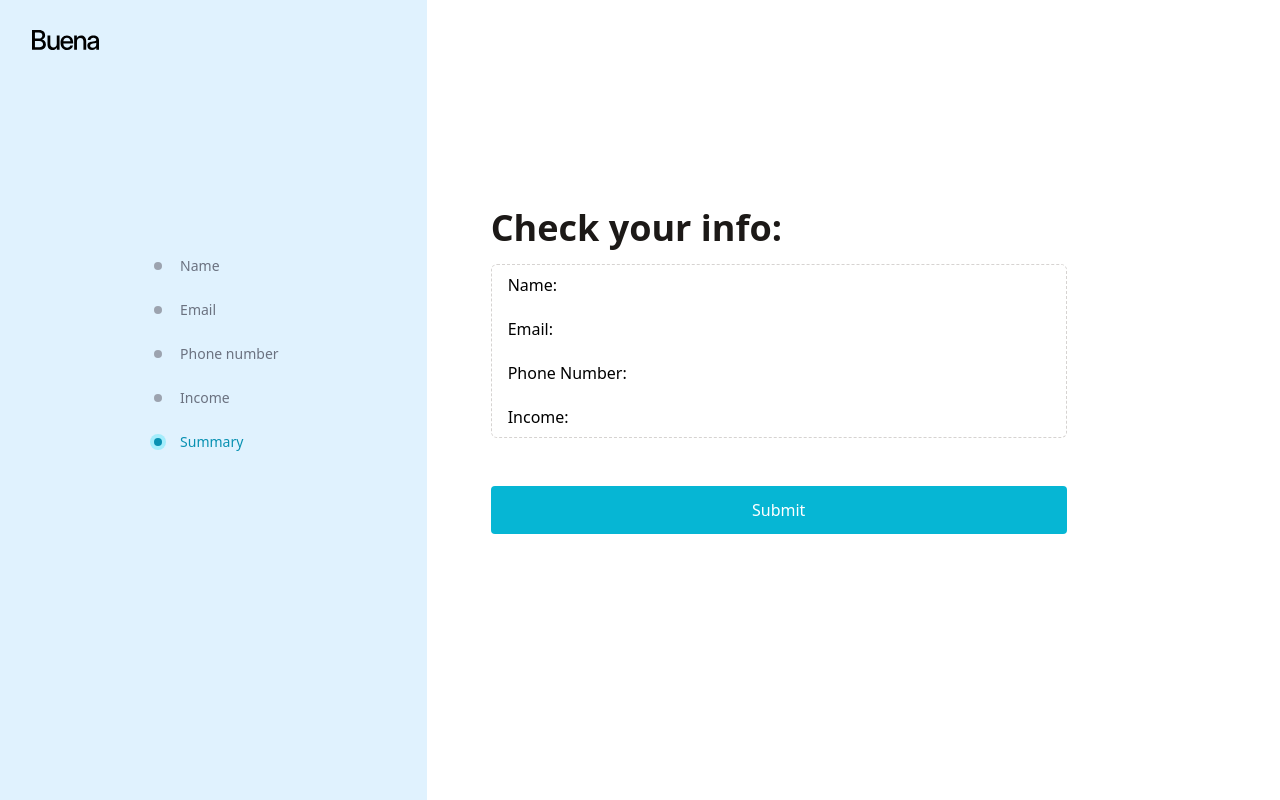
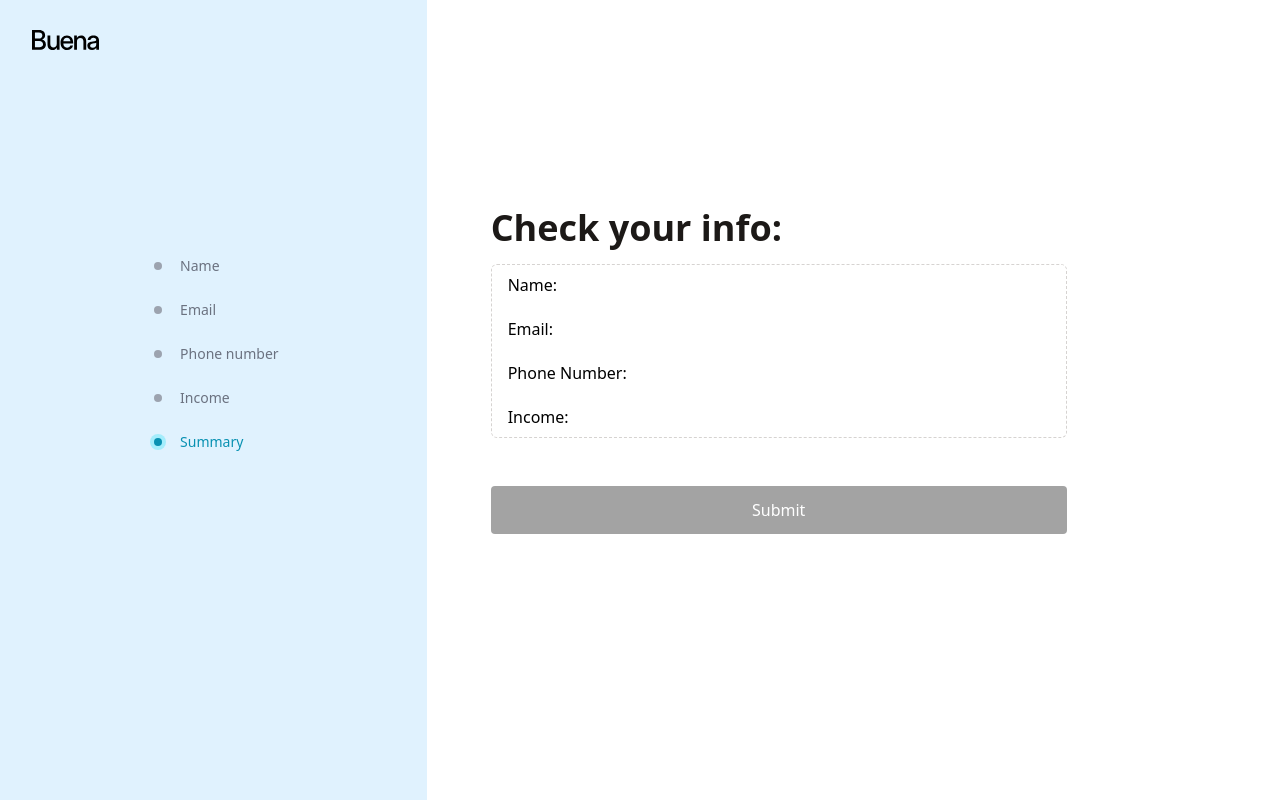
Before and after one commit to ikorotkaya/buena-onboarding, a React (Vite) app: page /onboarding/summary in a window 1280 px wide. Built offline with nearby package versions, Linux system fonts and the light colour scheme.

Commit message:
Move button components to a folder, fix submit button state

```diff
--- a/src/OnboardingLayout.tsx
+++ b/src/OnboardingLayout.tsx
@@ -1,7 +1,7 @@
 import { Outlet } from "react-router-dom";
 import Sidebar from "./components/Sidebar";
 import Navbar from "./components/OnboardingNavbar";
-import NextButton from "./components/NextButton";
+import NextButton from "./components/buttons/NextButton";
 import { useOnboardingStore } from "./store";
 import { useEffect } from "react";
 import ONBOARDING_PAGES from "../onboarding-pages.json";
--- a/src/components/OnboardingNavbar.tsx
+++ b/src/components/OnboardingNavbar.tsx
@@ -1,7 +1,7 @@
 import { Link } from "react-router-dom";
 import { pages } from "../utils/onboarding-routing";
 import { useOnboardingStore } from "../store";
-import SecondaryButton from "./SecondaryButton";
+import SecondaryButton from "./buttons/SecondaryButton";
 import { useState, useEffect } from "react";
 import logo from "../icons/logo.svg";
 
--- a/src/components/AnimatedPrimaryButton.tsx
+++ b/src/components/buttons/AnimatedPrimaryButton.tsx
@@ -5,13 +5,15 @@ interface AnimatedPrimaryButtonProps {
   textId: string;
   buttonText: string;
   className?: string;
+  disabled?: boolean;
 }
 
-export default function t({
+export default function AnimatedPrimaryButton({
   link,
   textId,
   buttonText,
-  className = ""
+  className = "",
+  disabled = false
 }: AnimatedPrimaryButtonProps) {
   return (
     <>
@@ -20,7 +22,10 @@ export default function t({
         data-testid={textId}
         className={`relative w-full inline-flex items-center justify-center
           px-6 py-3 overflow-hidden font-medium transition duration-300 ease-out
-          bg-cyan-500 rounded text-white group ${className}`}
+          bg-cyan-500 rounded text-white group ${className}
+          ${
+            disabled ? "bg-neutral-400 pointer-events-none" : "cursor-pointer"
+          }`}
       >
         <span
           className="absolute inset-0 flex items-center justify-center w-full h-full
--- a/src/components/NextButton.tsx
+++ b/src/components/buttons/NextButton.tsx
@@ -1,8 +1,8 @@
 import { Link } from "react-router-dom";
-import { pages } from "../utils/onboarding-routing";
+import { pages } from "../../utils/onboarding-routing";
 import { useEffect, useState } from "react";
-import { useOnboardingStore } from "../store";
-import ArrowRightIcon from "./ArrowRightIcon";
+import { useOnboardingStore } from "../../store";
+import ArrowRightIcon from "../ArrowRightIcon";
 
 type NextButtonProps = {
   className?: string;
--- a/src/pages/HomePage.tsx
+++ b/src/pages/HomePage.tsx
@@ -1,6 +1,6 @@
 import Headline from "../components/Headline";
 import Subheadline from "../components/Subheadline";
-import AnimatedPrimaryButton from "../components/AnimatedPrimaryButton";
+import AnimatedPrimaryButton from "../components/buttons/AnimatedPrimaryButton";
 import ONBOARDING_STEPS from "../../onboarding-pages.json";
 
 export default function HomePage() {
--- a/src/pages/onboarding/Email.tsx
+++ b/src/pages/onboarding/Email.tsx
@@ -1,5 +1,5 @@
 import { useEffect } from "react";
-import NextButton from "../../components/NextButton";
+import NextButton from "../../components/buttons/NextButton";
 import { useOnboardingStore } from "../../store";
 import TextInput from "../../components/TextInput";
 import Headline from "../../components/Headline";
--- a/src/pages/onboarding/Income.tsx
+++ b/src/pages/onboarding/Income.tsx
@@ -1,5 +1,5 @@
 import React, { useEffect } from "react";
-import NextButton from "../../components/NextButton";
+import NextButton from "../../components/buttons/NextButton";
 import { useOnboardingStore } from "../../store";
 import Headline from "../../components/Headline";
 
--- a/src/pages/onboarding/Name.tsx
+++ b/src/pages/onboarding/Name.tsx
@@ -1,5 +1,5 @@
 import { useEffect } from "react";
-import NextButton from "../../components/NextButton";
+import NextButton from "../../components/buttons/NextButton";
 import { useOnboardingStore } from "../../store";
 import TextInput from "../../components/TextInput";
 import Headline from "../../components/Headline";
--- a/src/pages/onboarding/PhoneNumber.tsx
+++ b/src/pages/onboarding/PhoneNumber.tsx
@@ -1,5 +1,5 @@
 import { useEffect } from "react";
-import NextButton from "../../components/NextButton";
+import NextButton from "../../components/buttons/NextButton";
 import { useOnboardingStore } from "../../store";
 import TextInput from "../../components/TextInput";
 import Headline from "../../components/Headline";
--- a/src/pages/onboarding/Summary.tsx
+++ b/src/pages/onboarding/Summary.tsx
@@ -1,9 +1,20 @@
 import { useOnboardingStore } from "../../store";
 import Headline from "../../components/Headline";
-import AnimatedPrimaryButton from "../../components/AnimatedPrimaryButton";
+import AnimatedPrimaryButton from "../../components/buttons/AnimatedPrimaryButton";
+import ONBOARDING_PAGES from "../../../onboarding-pages.json";
+import { OnboardingStore } from "../../store";
 
 export default function Summary() {
   const { name, email, phoneNumber, income } = useOnboardingStore();
+  const onboardingStore = useOnboardingStore();
+
+  const validityStoreKeys = ONBOARDING_PAGES.filter(
+    (step) => step.storeKey
+  ).map((step) => step.storeKey);
+
+  const buttonEnabled = validityStoreKeys.every(
+    (storeKey) => onboardingStore[storeKey as keyof OnboardingStore]
+  );
 
   return (
     <div className="flex flex-col pt-52 md:max-w-xl">
@@ -28,6 +39,7 @@ export default function Summary() {
           link="/final-page"
           textId="submit-button"
           buttonText="Submit"
+          disabled={!buttonEnabled}
         />
       </div>
     </div>
```
Also changed, not shown: src/components/buttons/SecondaryButton.tsx (renamed from src/components/SecondaryButton.tsx).
